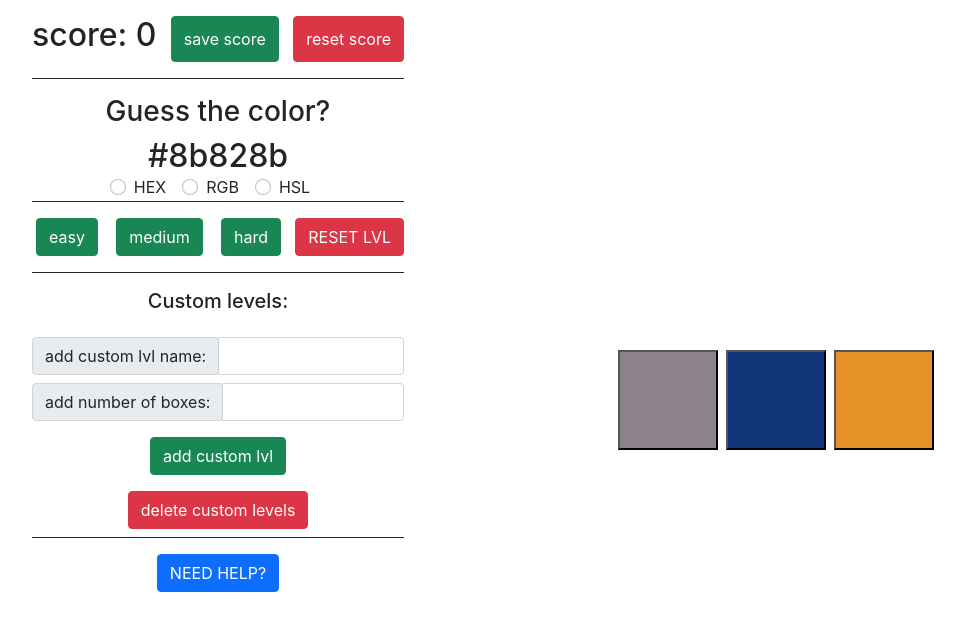
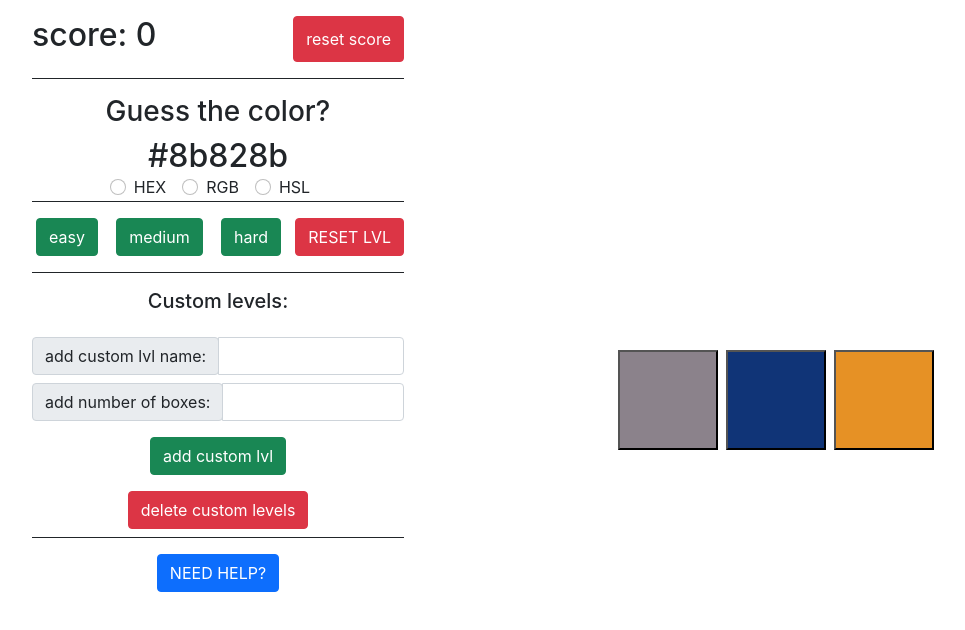
Before and after one commit to CupeX/react-color-game, a React (Create React App) app: page / in a window 1280 px wide. Shown: the top 630 px of the page, without its empty margins (50-1015 px from the left). Built offline with nearby package versions, Linux system fonts and the light colour scheme.

Commit message:
all-done

```diff
--- a/src/components/AppContainer.js
+++ b/src/components/AppContainer.js
@@ -7,12 +7,13 @@ import useGameInProgress from '../hooks/useGameInProgress'
 const AppContainer = () => {
   const dispatch = useDispatch()
 
-  const { activeLvlBoxCount, setScore, allGenerated, setBoxesNumber } =
+  const { activeLvlBoxCount, allGenerated, setBoxesNumber, colors } =
     useGameInProgress()
 
   useEffect(() => {
-    dispatch(setBoxesNumber(activeLvlBoxCount))
-    dispatch(setScore(+window.localStorage.getItem('score')))
+    if (colors.length === 0) {
+      dispatch(setBoxesNumber(activeLvlBoxCount))
+    }
   }, [])
 
   return (
--- a/src/components/ColorGameControls.jsx
+++ b/src/components/ColorGameControls.jsx
@@ -8,7 +8,6 @@ import displayFormat from './displayFormat'
 import useGameSettings from '../hooks/useGameSettings'
 import useGameInProgress from '../hooks/useGameInProgress'
 import CustomLevelCreator from './CustomLevelCreator'
-import { persistor } from '../store/store'
 
 const ColorGameControls = () => {
   const dispatch = useDispatch()
@@ -29,10 +28,6 @@ const ColorGameControls = () => {
     dispatch(setActiveColorDisplayFormat(prop))
   }
 
-  const saveScore = () => {
-    persistor.flush()
-    console.log('flushed');
-  }
   const resetScore = () => {
     dispatch(setScore(0))
   }
@@ -49,9 +44,6 @@ const ColorGameControls = () => {
     <div className='col-4 vh-100'>
       <div className='d-flex justify-content-between border-bottom border-dark my-3 pb-3'>
         <h2>score: {score}</h2>
-        <ButtonComponent onClick={() => saveScore()} color='success'>
-          save score
-        </ButtonComponent>
         <ButtonComponent onClick={() => resetScore()} color='danger'>
           reset score
         </ButtonComponent>
```
